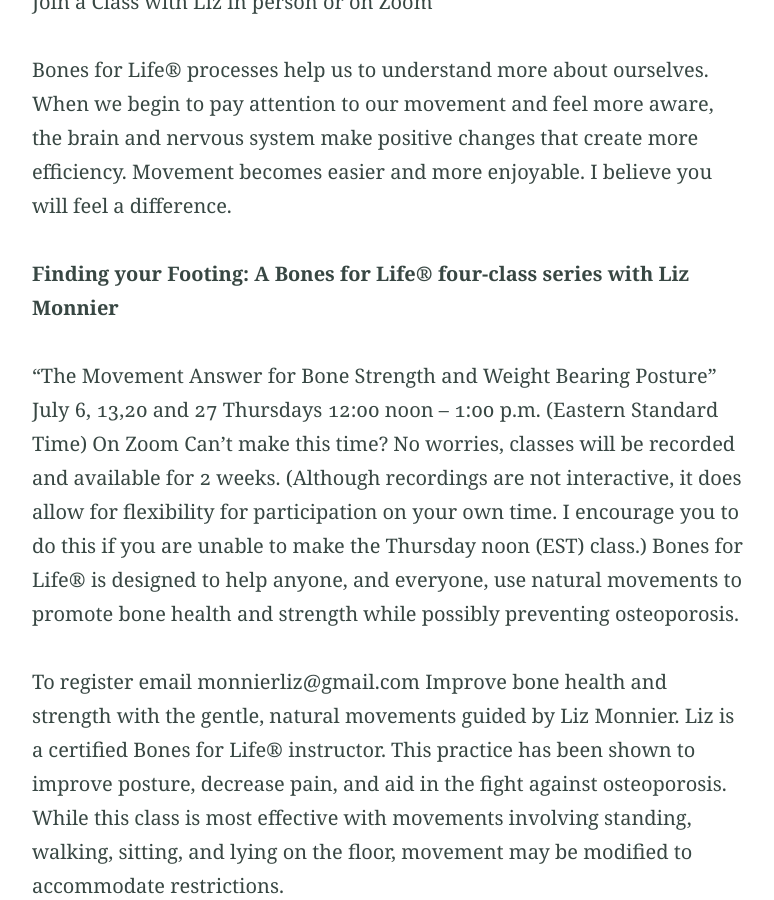
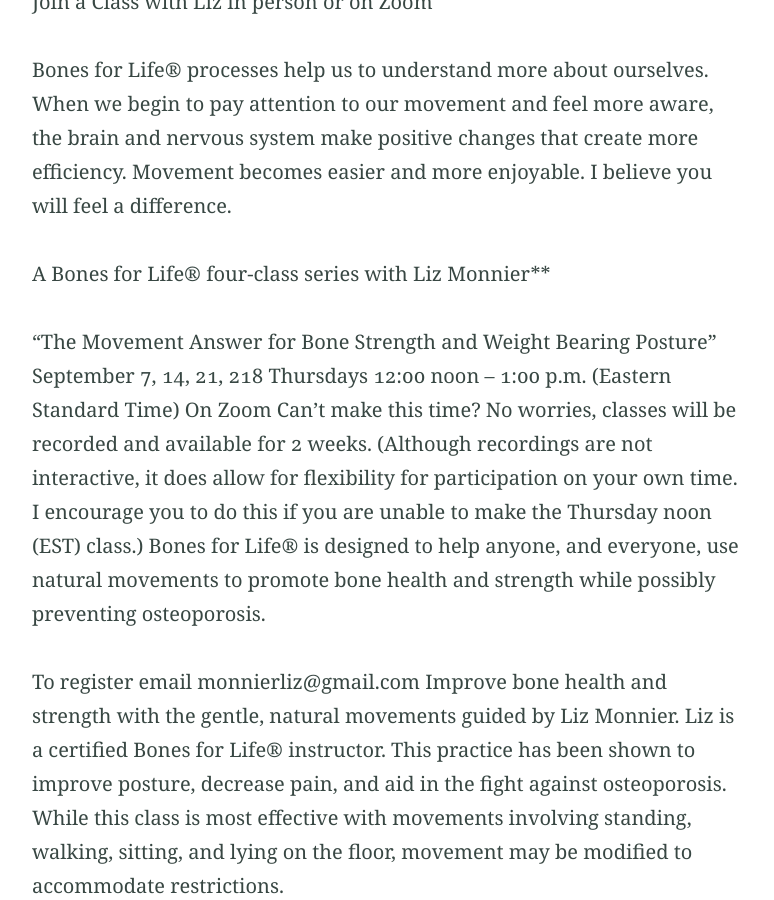
Before and after one commit to monnierliz/monnierliz.github.io, a Jekyll site: the page built from index.md, in a window 1280 px wide and 900 px high, scrolled down 3088 px. Shown: the whole window, without its empty margins (251-1025 px from the left). Built offline with Jekyll 4.4.1, drawn with Linux system fonts in a browser that asks for light colours; some of the changed text lies outside the part shown.

Commit message:
Update index.md
updated class info

```diff
--- a/index.md
+++ b/index.md
@@ -46,10 +46,10 @@ Join a Class with Liz in person or on Zoom
 
 Bones for Life® processes help us to understand more about ourselves. When we begin to pay attention to our movement and feel more aware, the brain and nervous system make positive changes that create more efficiency. Movement becomes easier and more enjoyable. I believe you will feel a difference.
 
-**Finding your Footing:  A Bones for Life® four-class series with Liz Monnier**
+A Bones for Life® four-class series with Liz Monnier**
 
 “The Movement Answer for Bone Strength and Weight Bearing Posture”
-July 6, 13,20 and 27
+September 7, 14, 21, 218
 Thursdays 12:00 noon – 1:00 p.m. (Eastern Standard Time) On Zoom
 Can’t make this time? No worries, classes will be recorded and available for 2 weeks.
 (Although recordings are not interactive, it does allow for flexibility for participation on your own time. I encourage you to do this if you are unable to make the Thursday noon (EST) class.)
@@ -68,10 +68,6 @@ Bones for Life® is designed to help anyone, and everyone, use natural movements
 **If this is your first Bones for Life® class**, you will need to submit the Foundation for Movement Intelligence Memorandum of Understanding prior to taking a class. You only need to do this once.
 https://forms.gle/K6mNWwSemJ5dkFEq9
 
-**Bones for Life® in person** this September at the Botanical Gardens, meeting Tuesdays 9:30-10:30 a.m. Contact the Fort Wayne Parks and Recreation Department for registration.
-
-**T'ai Chi for Relaxation** in person this September at the Botanical Gardens, meeting Tuesdays 5-6:00 p.m. Contact the Fort Wayne Parks and Recreation Department for registration.
-
 **Dance for PD** (dance movement in chair for those with limited mobility)
 In Person at the Fort Wayne Dance Collective, 437 East Berry Street, Fort Wayne, IN 46802
 Mondays 12:30 p.m.-1:30 p.m. classes will resume in the fall. (Call 260-424-6574 to register,fwdc.org, drop in’s welcome)
```
